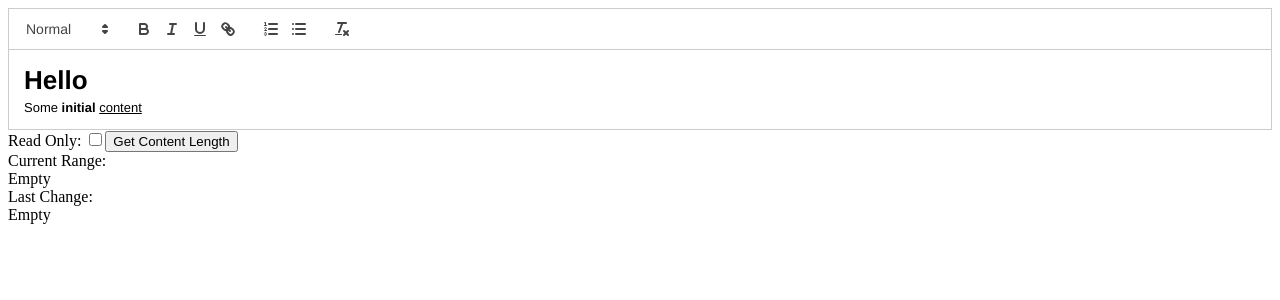
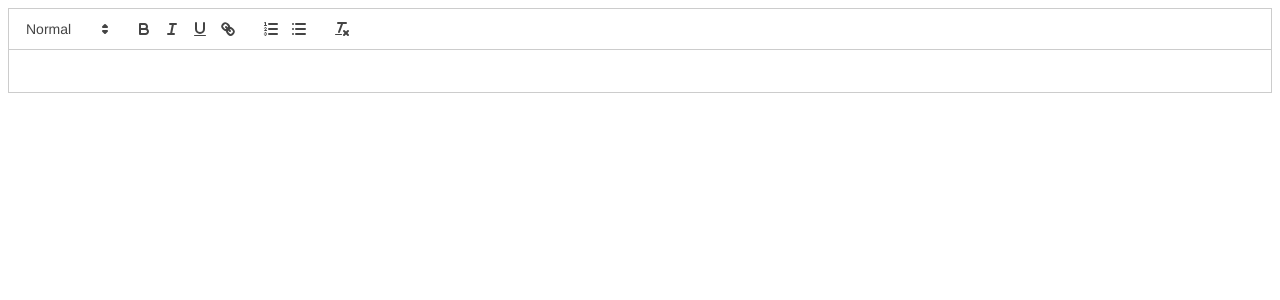
Before and after one commit to alexbalak21/express-notes, a React (Vite) app in the folder react/: page / in a window 1280 px wide. Shown: the top 300 px of the page. Built offline with nearby package versions, Linux system fonts and the light colour scheme.

Commit message:
empty quill

```diff
--- a/react/src/App.tsx
+++ b/react/src/App.tsx
@@ -47,56 +47,12 @@ interface TextChangeData {
 }
 
 const App: React.FC = () => {
-  const [range, setRange] = useState<RangeType | null>(null);
-  const [lastChange, setLastChange] = useState<TextChangeData | null>(null);
-  const [readOnly, setReadOnly] = useState<boolean>(false);
-
   // Use a ref to access the quill instance directly
   const quillRef = useRef<Quill | null>(null);
 
   return (
     <div>
-      <Editor
-        ref={quillRef}
-        readOnly={readOnly}
-        defaultValue={new Delta()
-          .insert('Hello')
-          .insert('\n', { header: 1 })
-          .insert('Some ')
-          .insert('initial', { bold: true })
-          .insert(' ')
-          .insert('content', { underline: true })
-          .insert('\n')}
-        onSelectionChange={setRange}
-        onTextChange={setLastChange}
-      />
-      <div className="controls">
-        <label>
-          Read Only:{' '}
-          <input
-            type="checkbox"
-            checked={readOnly}
-            onChange={(e) => setReadOnly(e.target.checked)}
-          />
-        </label>
-        <button
-          className="controls-right"
-          type="button"
-          onClick={() => {
-            alert(quillRef.current?.getLength());
-          }}
-        >
-          Get Content Length
-        </button>
-      </div>
-      <div className="state">
-        <div className="state-title">Current Range:</div>
-        {range ? JSON.stringify(range) : 'Empty'}
-      </div>
-      <div className="state">
-        <div className="state-title">Last Change:</div>
-        {lastChange ? JSON.stringify(lastChange.delta.ops) : 'Empty'}
-      </div>
+      <Editor ref={quillRef} />
     </div>
   );
 };
```
